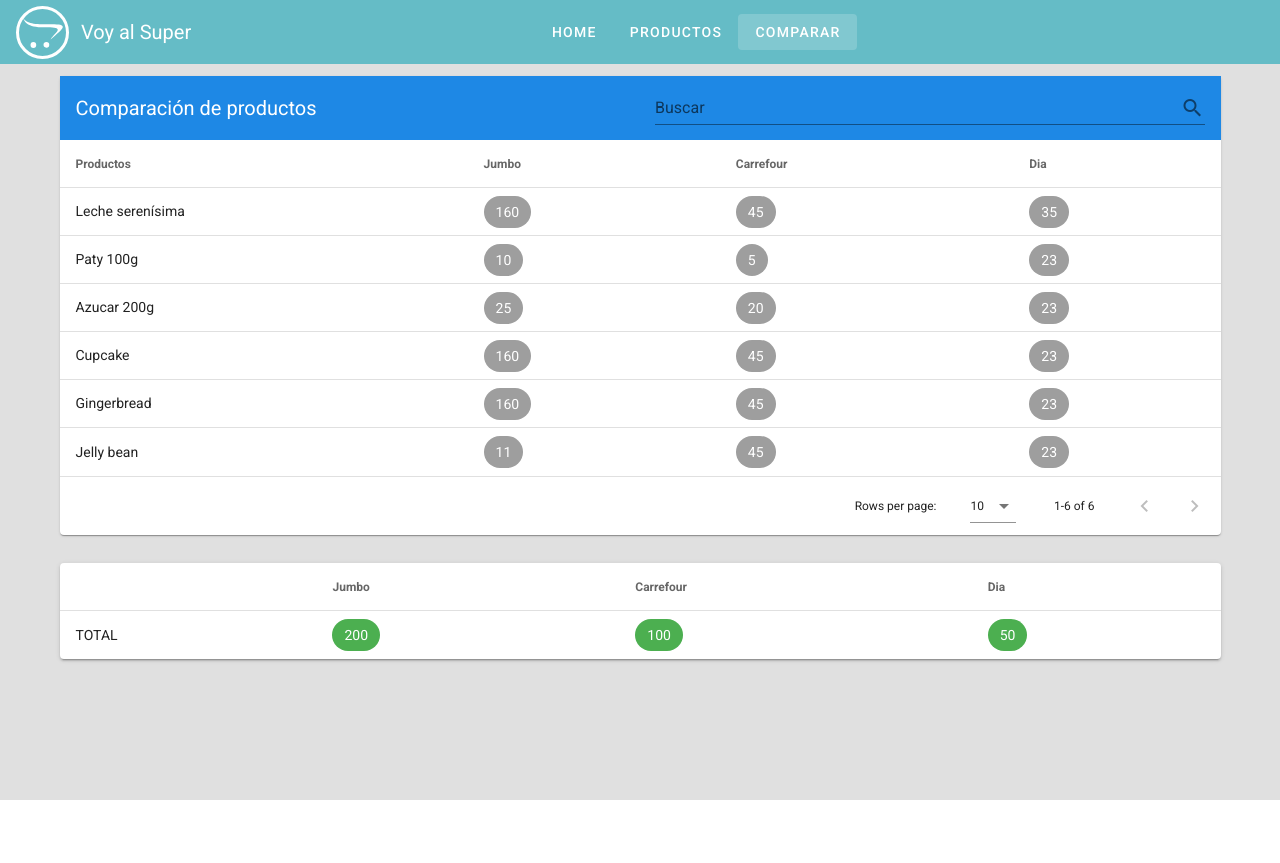
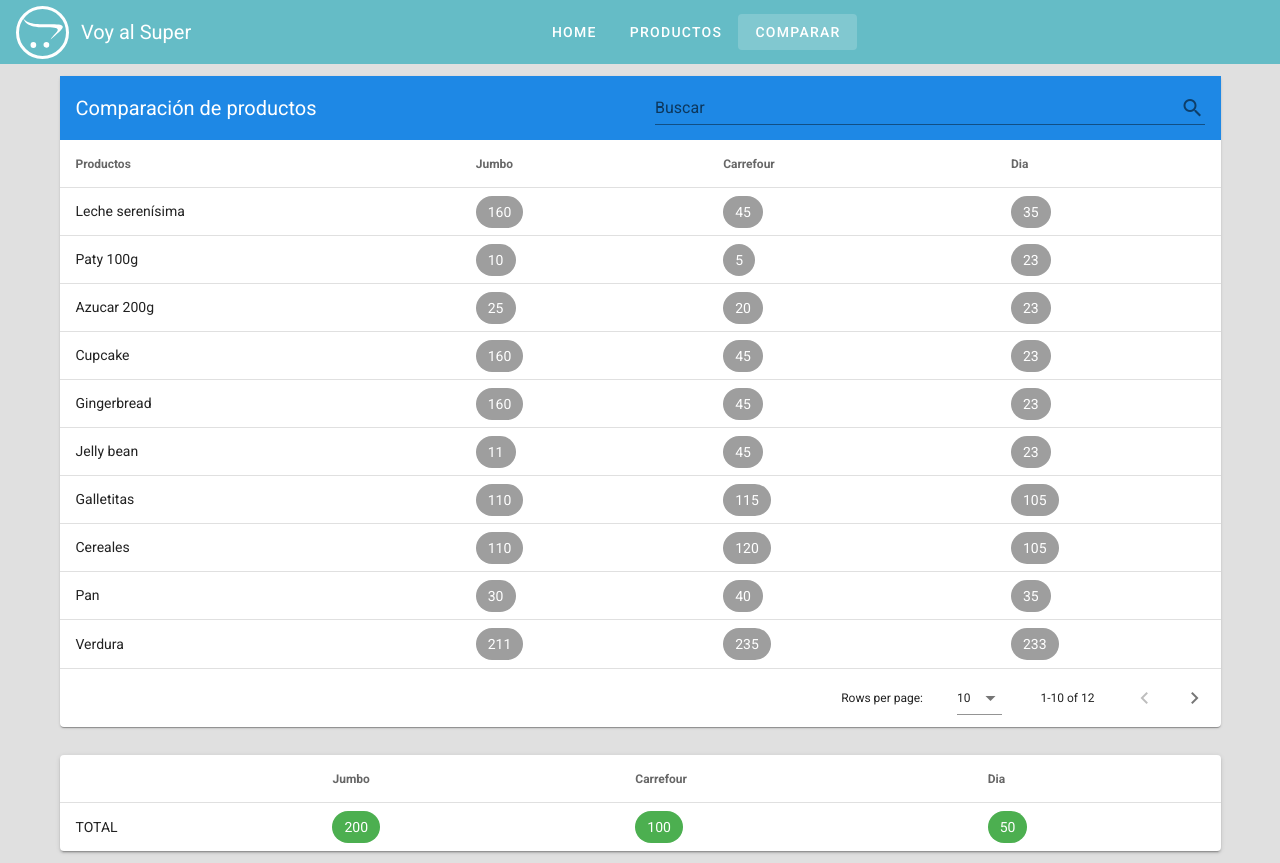
Before and after one commit to Ger-Martinez/TPIngesoftFront, a Vue app: page /comparador in a window 1280 px wide. Before the commit the page ends 800 px from the top, so only its background shows below. Built offline with nearby package versions, Linux system fonts and the light colour scheme.

Commit message:
Intento de eventListener (no funciona)

```diff
--- a/src/views/Compare.vue
+++ b/src/views/Compare.vue
@@ -6,6 +6,7 @@
       :search="search"
       item-key="name"
       class="elevation-1 "
+      onclick="resetearValores()"
     >
 
       <template v-slot:top>
@@ -173,15 +174,49 @@ var preciosMin= [];
             carrefour: 45,
             dia: 23,
           },
+          {
+            name: 'Galletitas',
+            jumbo: 110,
+            carrefour: 115,
+            dia: 105,
+          },
+          {
+            name: 'Cereales',
+            jumbo: 110,
+            carrefour: 120,
+            dia: 105,
+          },
+          {
+            name: 'Pan',
+            jumbo: 30,
+            carrefour: 40,
+            dia: 35,
+          },
+          {
+            name: 'Verdura',
+            jumbo: 211,
+            carrefour: 235,
+            dia: 233,
+          },
+          {
+            name: 'Coca',
+            jumbo: 111,
+            carrefour: 215,
+            dia: 123,
+          },
+          {
+            name: 'Yerba',
+            jumbo: 121,
+            carrefour: 145,
+            dia: 223,
+          },
         ],
       }
     },
     methods: {
 
-
-
       getColor (nombre, precio) {
-
+        console.error(contadorGlobal)
         let color= "grey";
         contador= contador +1;
         contadorGlobal= contadorGlobal +1;
@@ -211,14 +246,6 @@ var preciosMin= [];
           }
           return color
         }
-
-
-        /*
-        if (minPrecio== precio){
-          color= "green"
-        }
-        */
-
       },
 
       getColorTotal (total) {
@@ -228,6 +255,17 @@ var preciosMin= [];
         if (minTotal== total) return 'green'
         else return "grey"
       },
+
+      resetearValores() {
+        minTotal= 0
+        minPrecio= 0
+        contador= 0
+        contadorGlobal= 0
+        segundaPasada= false
+        corte= 0
+        flag= ""
+        preciosMin= []
+      }
     },
   }
 </script>
```
